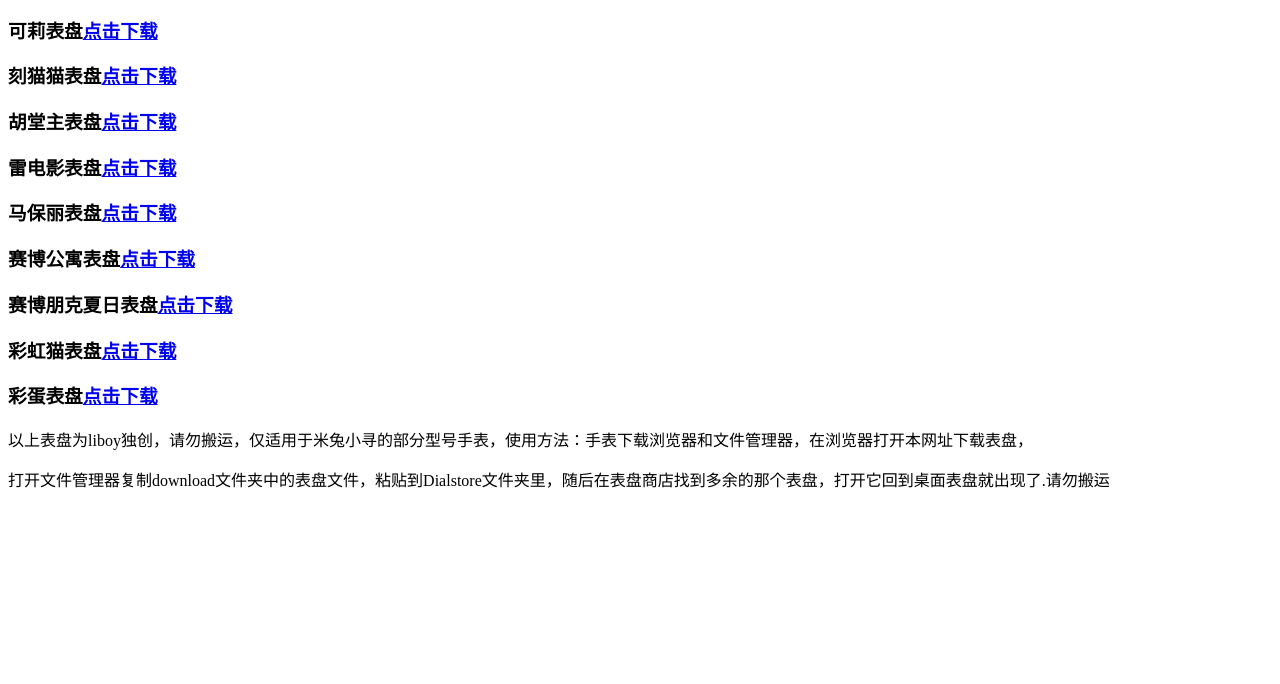
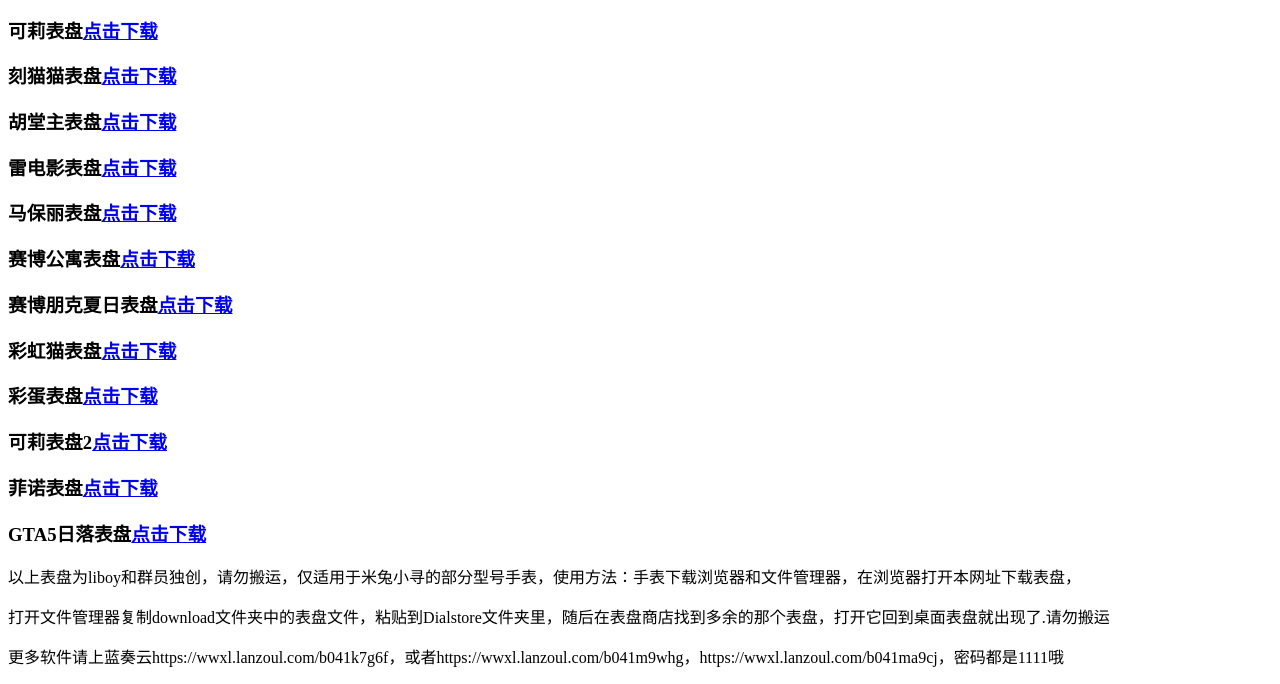
Before and after one commit to xuntuxz/download, a plain HTML site: page index.html in a window 1280 px wide. Shown: the part 119-803 px from the top of the page. Drawn offline with Linux system fonts and the light colour scheme.

Commit message:
Update index.html

```diff
--- a/index.html
+++ b/index.html
@@ -16,7 +16,12 @@
 	<h3>赛博朋克夏日表盘<a href="永恒的夏日房间（赛博朋克风公寓）.zip" download="永恒的夏日房间（赛博朋克风公寓）.zip">点击下载</a></h3>
 	<h3>彩虹猫表盘<a href="彩虹猫.zip" download="彩虹猫.zip">点击下载</a></h3>
 	<h3>彩蛋表盘<a href="（修正版）PointerDynamicMouNi01Clock.zip" download="（修正版）PointerDynamicMouNi01Cloc.zip" download="（修正版）PointerDynamicMouNi01Clock.zip">点击下载</a></h3>
-<p>以上表盘为liboy独创，请勿搬运，仅适用于米兔小寻的部分型号手表，使用方法：手表下载浏览器和文件管理器，在浏览器打开本网址下载表盘，</p>
+	<h3>可莉表盘2<a href="可莉表盘(1).zip" download="可莉表盘(1).zip">点击下载</a></h3>
+	<h3>菲诺表盘<a href="《当不成勇者的我，只好认真找工作》的女主“菲诺”.zip" download="《当不成勇者的我，只好认真找工作》的女主“菲诺”.zip">点击下载</a></h3>
+	<h3>GTA5日落表盘<a href="（米兔4X可完美，其他米兔手表应该也行。GTA5日落表盘，去除括号内容放进Dialstore文件夹）NumberRiLuoClock.zip" download="（米兔4X可完美，其他米兔手表应该也行。GTA5日落表盘，去除括号内容放进Dialstore文件夹）NumberRiLuoClock.zip">点击下载</a></h3>
+<p>以上表盘为liboy和群员独创，请勿搬运，仅适用于米兔小寻的部分型号手表，使用方法：手表下载浏览器和文件管理器，在浏览器打开本网址下载表盘，</p>
 <p>打开文件管理器复制download文件夹中的表盘文件，粘贴到Dialstore文件夹里，随后在表盘商店找到多余的那个表盘，打开它回到桌面表盘就出现了.请勿搬运</p>
+<p>更多软件请上蓝奏云https://wwxl.lanzoul.com/b041k7g6f，或者https://wwxl.lanzoul.com/b041m9whg，https://wwxl.lanzoul.com/b041ma9cj，密码都是1111哦
+
 </body>
 </html>
```
